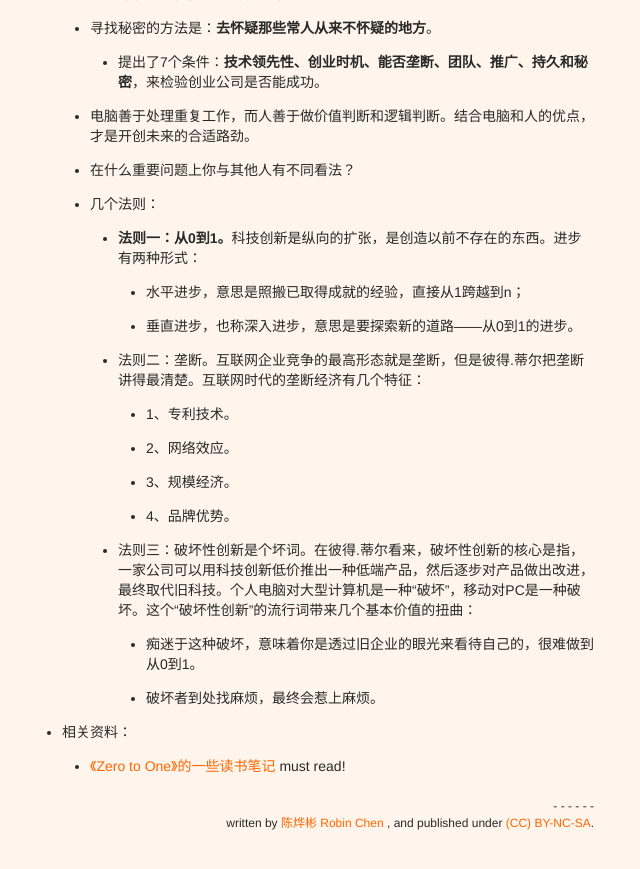
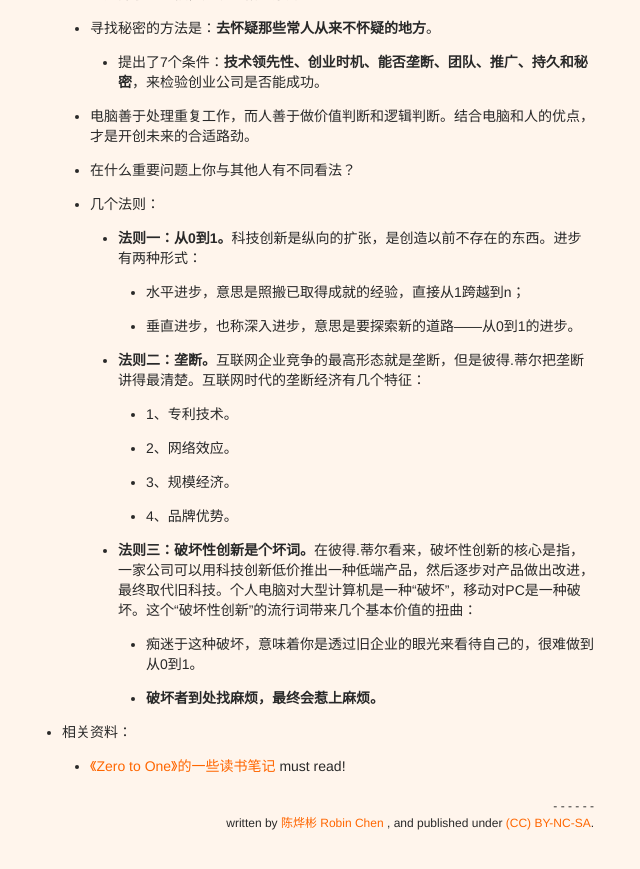
Before and after one commit to xianyuxmu/xianyuxmu.github.io, a Jekyll site: the page built from _posts/2018-02-10-books-fast-reading.md, in a window 1280 px wide and 900 px high, scrolled down 10952 px. Shown: the top 869 px of the window, without its empty margins (340-980 px from the left). Built offline with Jekyll 4.4.1, drawn with Linux system fonts in a browser that asks for light colours; comment, search, counter and statistics services are not loaded.

Commit message:
《从0到1》 uodated

```diff
--- a/_posts/2018-02-10-books-fast-reading.md
+++ b/_posts/2018-02-10-books-fast-reading.md
@@ -290,13 +290,13 @@ tags:
 			- **法则一：从0到1。**科技创新是纵向的扩张，是创造以前不存在的东西。进步有两种形式：
 				- 水平进步，意思是照搬已取得成就的经验，直接从1跨越到n；
 				- 垂直进步，也称深入进步，意思是要探索新的道路——从0到1的进步。
-			- 法则二：垄断。互联网企业竞争的最高形态就是垄断，但是彼得.蒂尔把垄断讲得最清楚。互联网时代的垄断经济有几个特征：
+			- **法则二：垄断。**互联网企业竞争的最高形态就是垄断，但是彼得.蒂尔把垄断讲得最清楚。互联网时代的垄断经济有几个特征：
 				- 1、专利技术。
 				- 2、网络效应。
 				- 3、规模经济。
 				- 4、品牌优势。
-			- 法则三：破坏性创新是个坏词。在彼得.蒂尔看来，破坏性创新的核心是指，一家公司可以用科技创新低价推出一种低端产品，然后逐步对产品做出改进，最终取代旧科技。个人电脑对大型计算机是一种“破坏”，移动对PC是一种破坏。这个“破坏性创新”的流行词带来几个基本价值的扭曲：
+			- **法则三：破坏性创新是个坏词。**在彼得.蒂尔看来，破坏性创新的核心是指，一家公司可以用科技创新低价推出一种低端产品，然后逐步对产品做出改进，最终取代旧科技。个人电脑对大型计算机是一种“破坏”，移动对PC是一种破坏。这个“破坏性创新”的流行词带来几个基本价值的扭曲：
 				- 痴迷于这种破坏，意味着你是透过旧企业的眼光来看待自己的，很难做到从0到1。
-				- 破坏者到处找麻烦，最终会惹上麻烦。
+				- **破坏者到处找麻烦，最终会惹上麻烦。**
 	- 相关资料：
 		- [《Zero to One》的一些读书笔记](https://book.douban.com/review/7163738/) must read!
```
